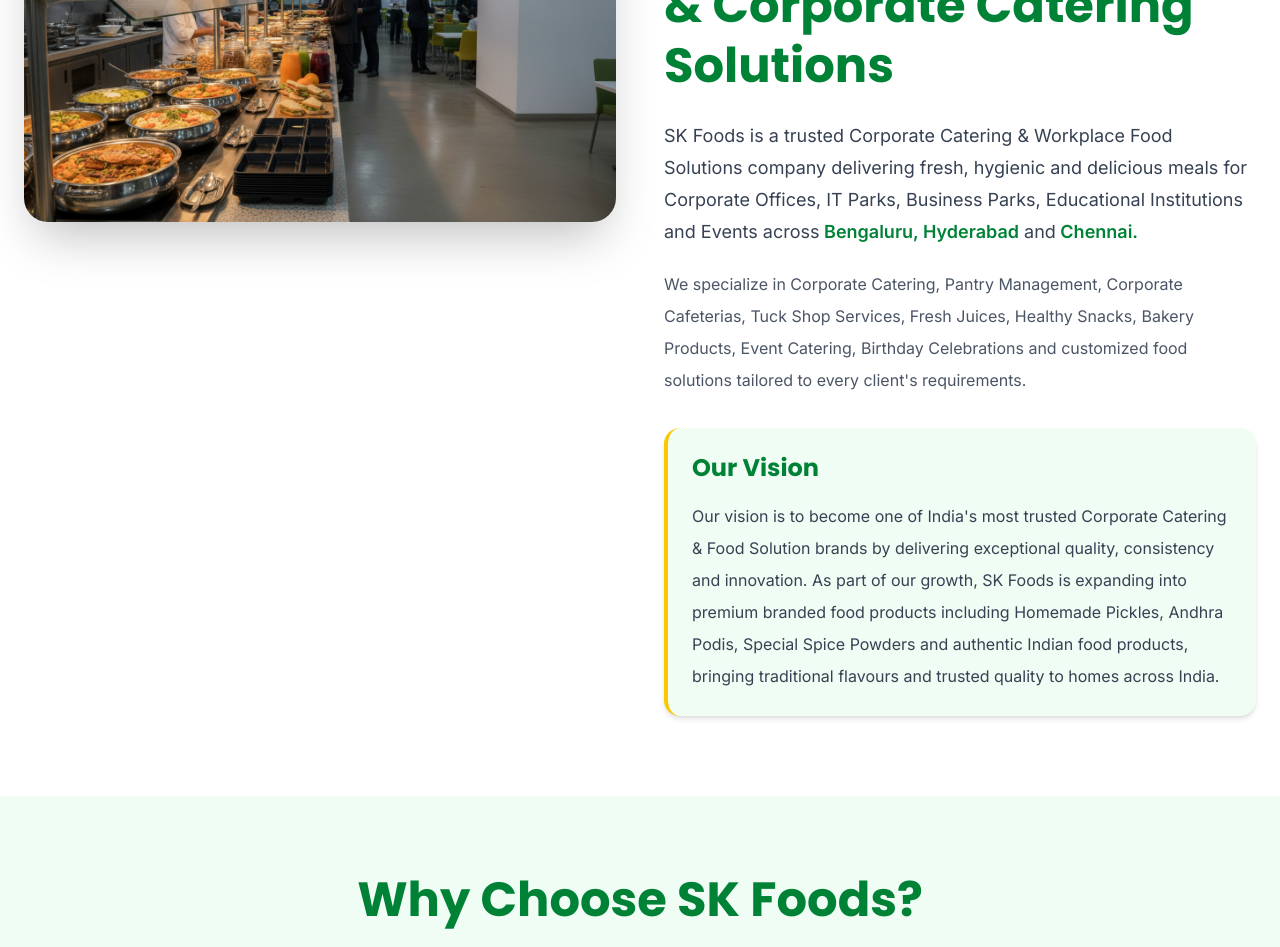
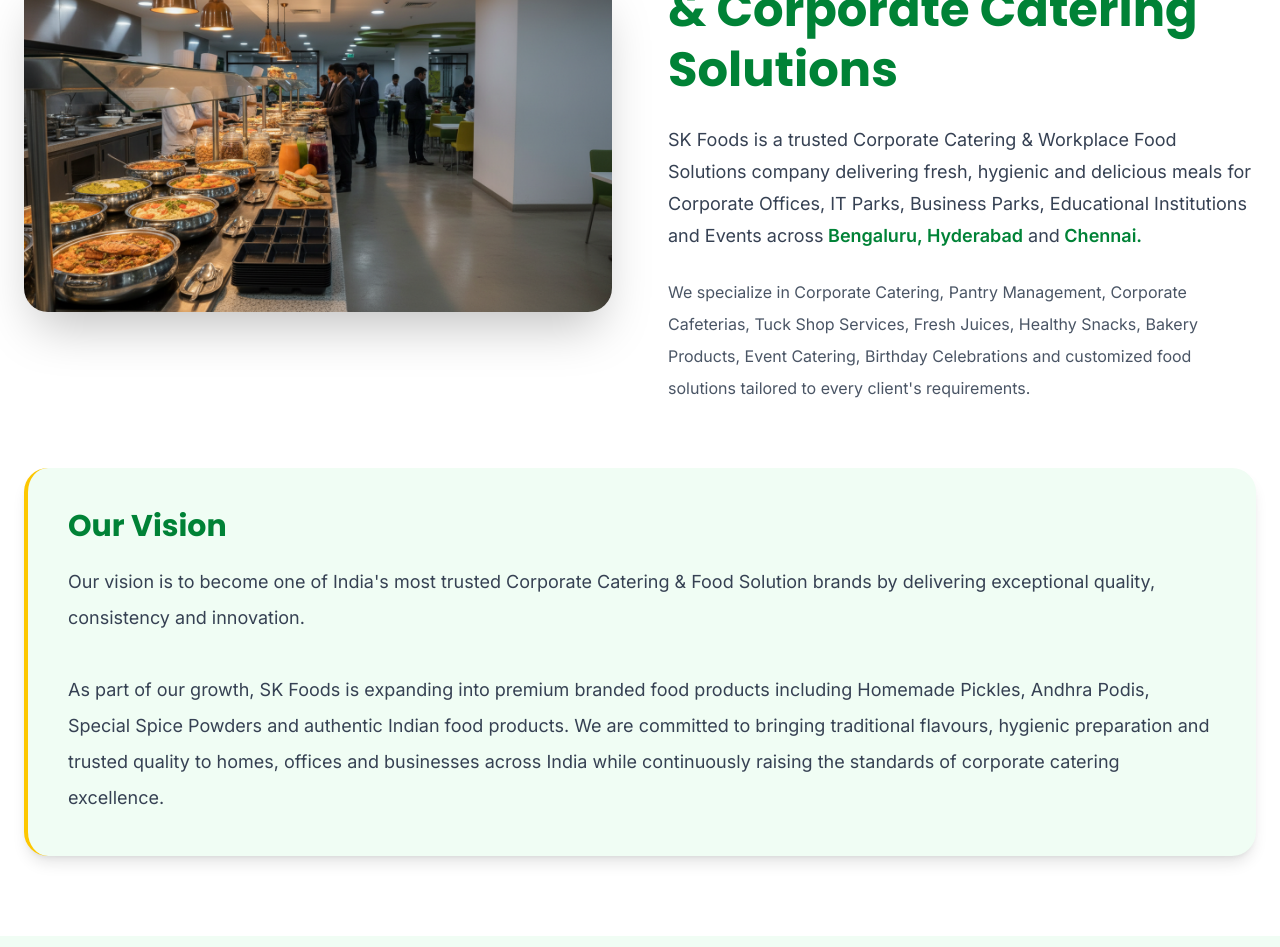
Before and after one commit to skjuicejunction-pixel/sk-foods-v, a Next.js app: page / in a window 1280 px wide. Shown: the part 900-1847 px from the top of the page. Built offline with nearby package versions, Linux system fonts and the light colour scheme.

Commit message:
Update About image

```diff
--- a/app/components/About.tsx
+++ b/app/components/About.tsx
@@ -5,7 +5,8 @@
     <section id="about" className="py-20 bg-white">
       <div className="max-w-7xl mx-auto px-6">
 
-        <div className="grid lg:grid-cols-2 gap-12 items-start">
+        {/* Top Section */}
+        <div className="grid lg:grid-cols-2 gap-14 items-center">
 
           {/* Left Image */}
           <div>
@@ -13,16 +14,16 @@
               src="/about.png"
               alt="SK Foods Corporate Catering"
               width={650}
-              height={650}
+              height={500}
               priority
               className="w-full rounded-3xl shadow-2xl object-cover"
             />
           </div>
 
-          {/* Right Side */}
+          {/* Right Content */}
           <div>
 
-            <p className="text-yellow-500 uppercase tracking-[4px] font-semibold mb-2">
+            <p className="text-yellow-500 uppercase tracking-[4px] font-semibold mb-3">
               ABOUT SK FOODS
             </p>
 
@@ -31,11 +32,10 @@
               & Corporate Catering Solutions
             </h2>
 
-            <p className="text-lg text-gray-700 leading-8 mb-5">
-              SK Foods is a trusted Corporate Catering &
-              Workplace Food Solutions company delivering
-              fresh, hygienic and delicious meals for
-              Corporate Offices, IT Parks, Business Parks,
+            <p className="text-lg text-gray-700 leading-8 mb-6">
+              SK Foods is a trusted Corporate Catering & Workplace Food
+              Solutions company delivering fresh, hygienic and delicious
+              meals for Corporate Offices, IT Parks, Business Parks,
               Educational Institutions and Events across
               <span className="font-semibold text-green-700">
                 {" "}Bengaluru, Hyderabad
@@ -46,38 +46,42 @@
               </span>
             </p>
 
-            <p className="text-gray-600 leading-8 mb-8">
+            <p className="text-gray-600 leading-8">
               We specialize in Corporate Catering,
               Pantry Management, Corporate Cafeterias,
               Tuck Shop Services, Fresh Juices,
               Healthy Snacks, Bakery Products,
-              Event Catering, Birthday Celebrations
-              and customized food solutions tailored
-              to every client's requirements.
+              Event Catering, Birthday Celebrations and
+              customized food solutions tailored to every
+              client's requirements.
             </p>
 
-            {/* Vision */}
-            <div className="bg-green-50 border-l-4 border-yellow-400 rounded-2xl p-6 shadow-md">
+          </div>
 
-              <h3 className="text-2xl font-bold text-green-700 mb-4">
-                Our Vision
-              </h3>
+        </div>
 
-              <p className="text-gray-700 leading-8">
-                Our vision is to become one of India's most trusted
-                Corporate Catering & Food Solution brands by
-                delivering exceptional quality, consistency and
-                innovation. As part of our growth, SK Foods is
-                expanding into premium branded food products
-                including Homemade Pickles, Andhra Podis,
-                Special Spice Powders and authentic Indian food
-                products, bringing traditional flavours and trusted
-                quality to homes across India.
-              </p>
+        {/* Our Vision - Full Width */}
+        <div className="mt-16 bg-green-50 rounded-3xl shadow-lg p-10 border-l-4 border-yellow-400">
 
-            </div>
+          <h3 className="text-3xl font-bold text-green-700 mb-5">
+            Our Vision
+          </h3>
 
-          </div>
+          <p className="text-gray-700 leading-9 text-lg">
+            Our vision is to become one of India's most trusted Corporate
+            Catering & Food Solution brands by delivering exceptional
+            quality, consistency and innovation.
+
+            <br /><br />
+
+            As part of our growth, SK Foods is expanding into premium
+            branded food products including Homemade Pickles, Andhra
+            Podis, Special Spice Powders and authentic Indian food
+            products. We are committed to bringing traditional flavours,
+            hygienic preparation and trusted quality to homes, offices
+            and businesses across India while continuously raising the
+            standards of corporate catering excellence.
+          </p>
 
         </div>
 
```
